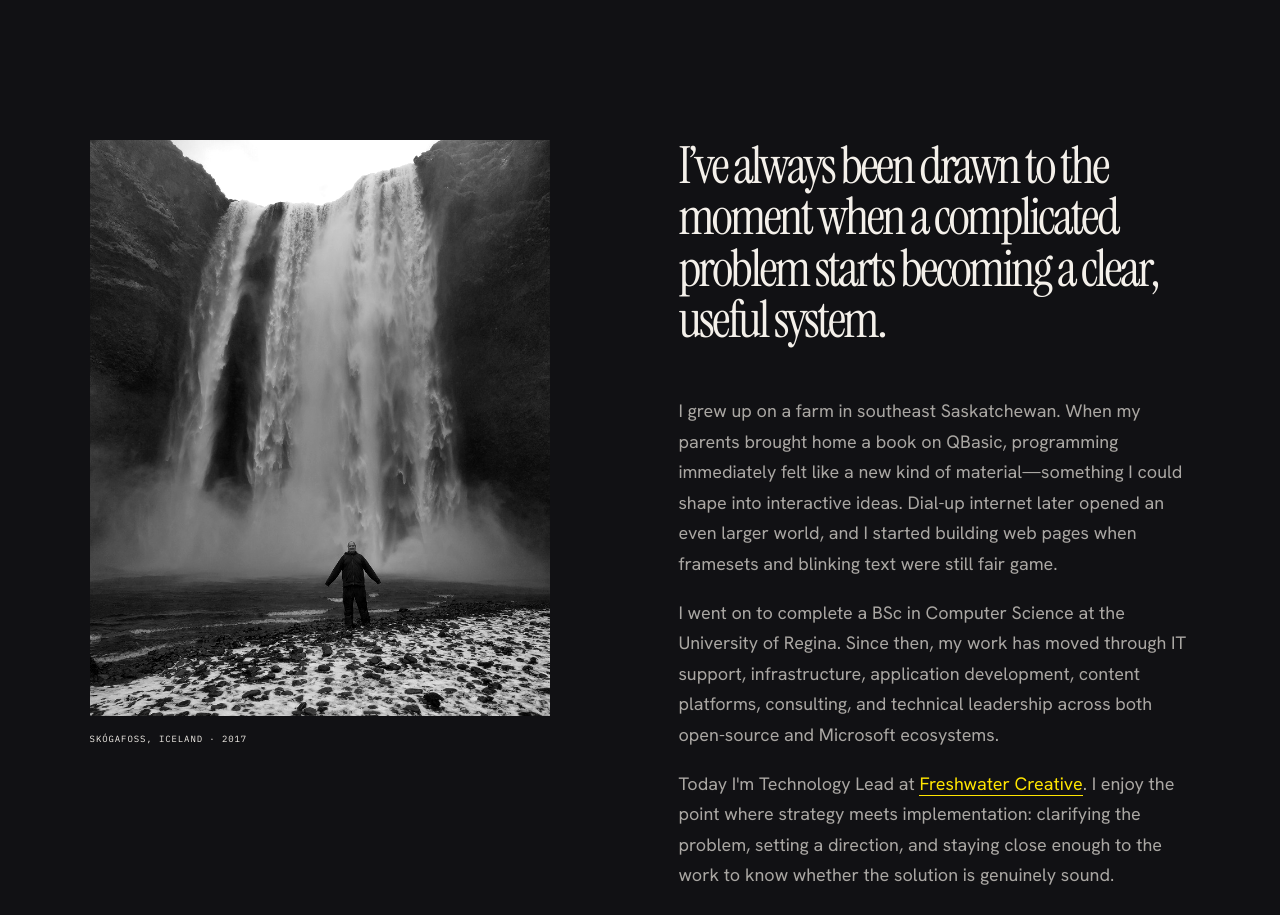
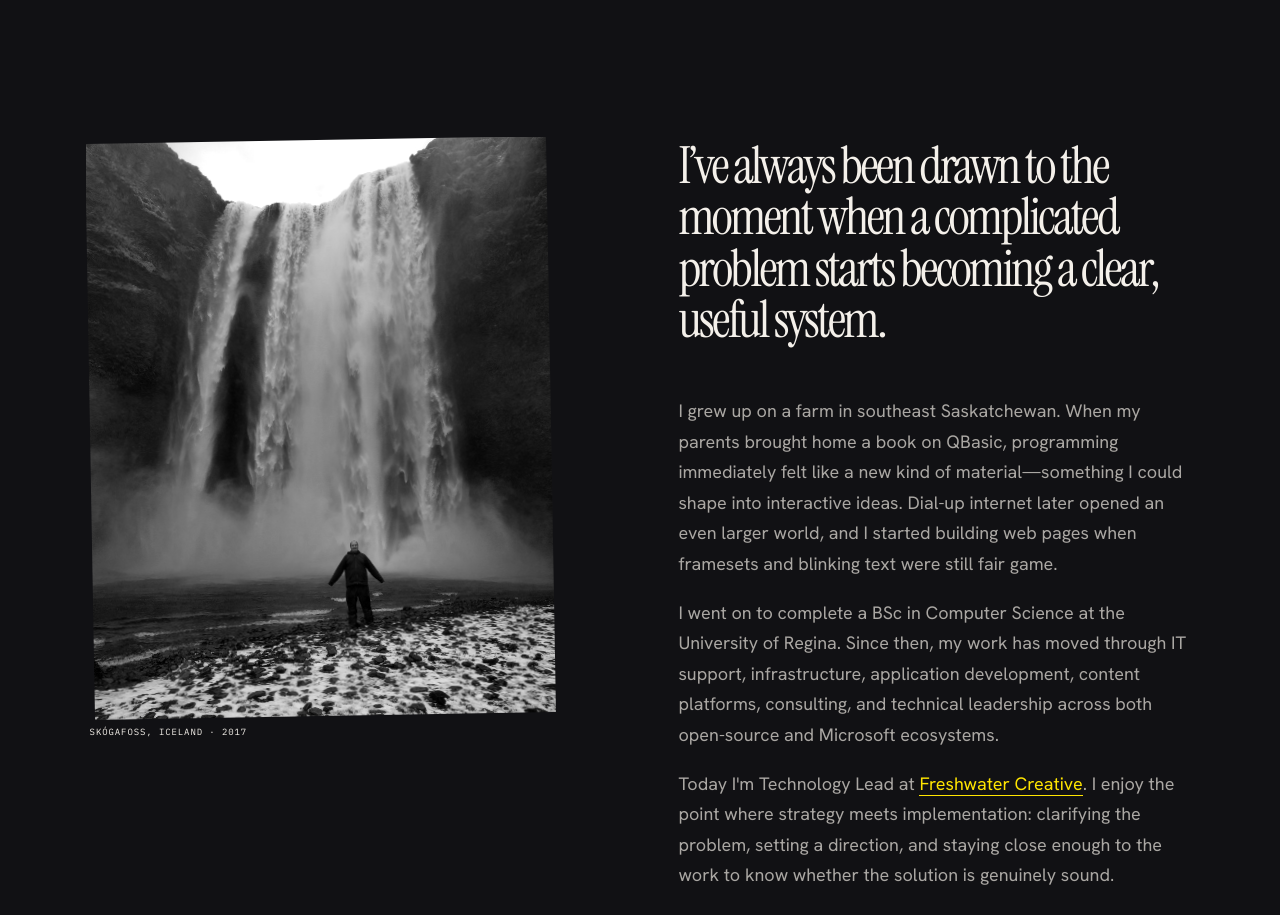
Before and after one commit to djboutin/dave-boutin-portfolio, a Next.js app: page /about in a window 1280 px wide. Shown: the part 600-1515 px from the top of the page. Built offline with nearby package versions, Linux system fonts and the light colour scheme.

Commit message:
animate about page image also
Signed-off-by: David Boutin <djboutin@gmail.com>

```diff
--- a/app/globals.css
+++ b/app/globals.css
@@ -914,9 +914,22 @@ a {
 }
 
 .story-image img {
+  display: block;
   width: 100%;
   height: auto;
   filter: grayscale(1) contrast(1.1);
+  transform: rotate(-1deg);
+  transition:
+    filter 600ms cubic-bezier(0.22, 1, 0.36, 1),
+    transform 700ms cubic-bezier(0.22, 1, 0.36, 1);
+  will-change: filter, transform;
+}
+
+@media (hover: hover) and (pointer: fine) {
+  .story-image:hover img {
+    filter: grayscale(0) contrast(1.02) saturate(1.05);
+    transform: rotate(1deg) scale(1.015);
+  }
 }
 
 .story-image > p {
@@ -1423,4 +1436,12 @@ a {
   .about-image-wrap:hover .about-image {
     transform: rotate(-2deg);
   }
+
+  .story-image img {
+    transition: none !important;
+  }
+
+  .story-image:hover img {
+    transform: rotate(-1deg);
+  }
 }
```
